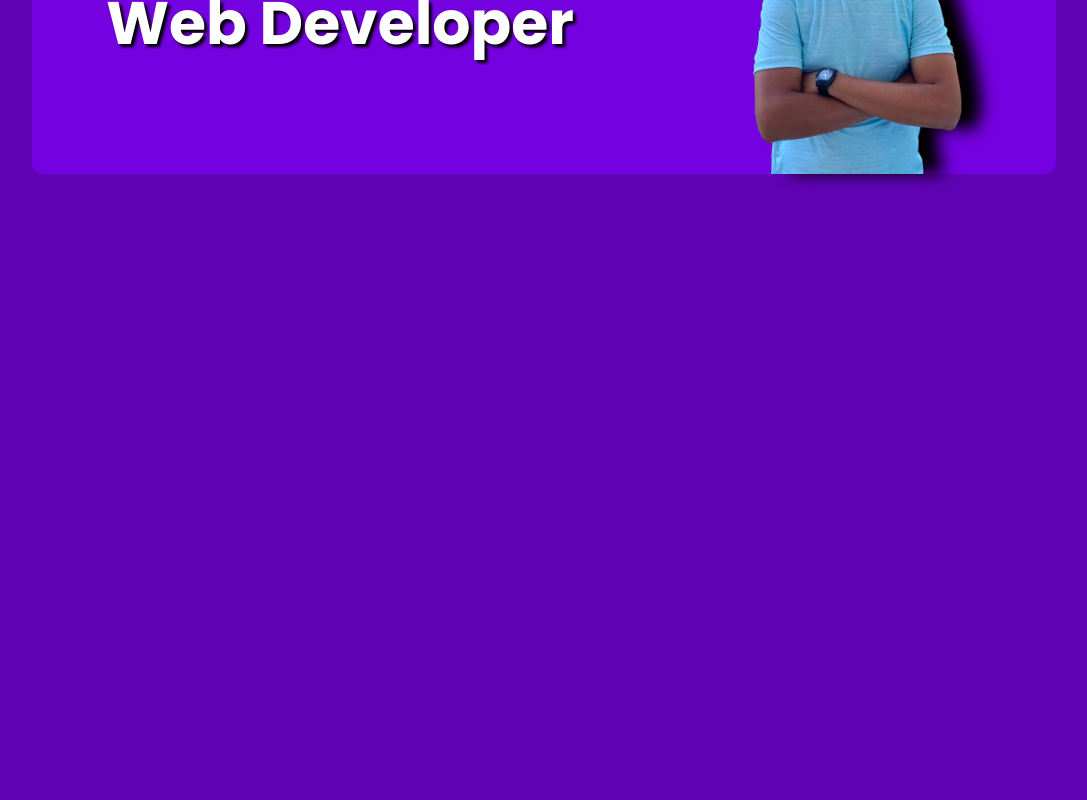
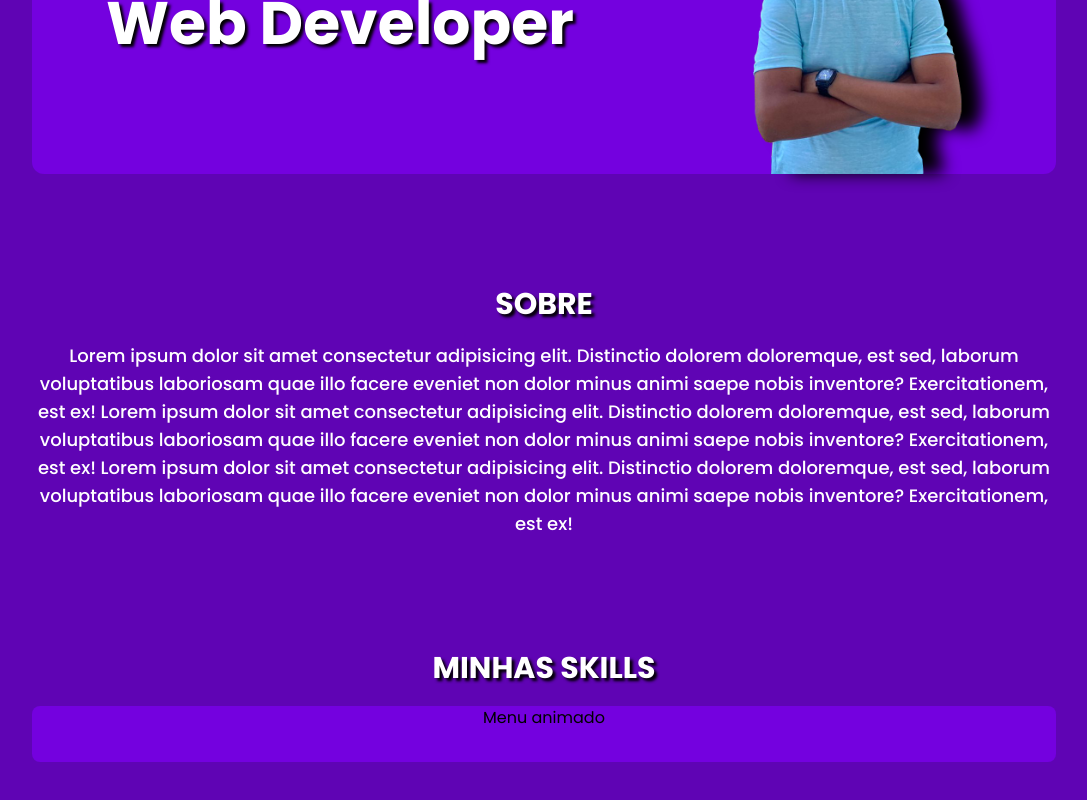
Before and after one commit to JoaoLeandroo/meu-portfolio, a Next.js app: page / in a window 1280 px wide. Shown: the part 280-1080 px from the top of the page, without its empty margins (96-1183 px from the left). Before the commit the page ends 800 px from the top, so only its background shows below. Built offline with nearby package versions, Linux system fonts and the light colour scheme.

Commit message:
feat: section sobre e skills(desktop) prontas

```diff
--- a/src/app/page.jsx
+++ b/src/app/page.jsx
@@ -22,6 +22,22 @@ export default function Home() {
             />
           </div>
         </section>
+
+        <section className="max-w-[1464px] w-[80%] mt-28 m-auto text-center">
+          <h2 className="text-shadow text-white font-bold text-3xl mb-5 uppercase">Sobre</h2>
+          <p className="text-white font-medium text-lg">
+            Lorem ipsum dolor sit amet consectetur adipisicing elit. Distinctio dolorem doloremque, est sed, laborum voluptatibus laboriosam quae illo facere eveniet non dolor minus animi saepe nobis inventore? Exercitationem, est ex!
+            Lorem ipsum dolor sit amet consectetur adipisicing elit. Distinctio dolorem doloremque, est sed, laborum voluptatibus laboriosam quae illo facere eveniet non dolor minus animi saepe nobis inventore? Exercitationem, est ex!
+            Lorem ipsum dolor sit amet consectetur adipisicing elit. Distinctio dolorem doloremque, est sed, laborum voluptatibus laboriosam quae illo facere eveniet non dolor minus animi saepe nobis inventore? Exercitationem, est ex!
+          </p>
+        </section>
+
+        <section className="max-w-[1464px] w-[80%] m-auto mt-28 text-center mb-72">
+          <h2 className="text-shadow text-white font-bold text-3xl mb-5 uppercase">Minhas Skills</h2>
+          <div className="w-full h-14 bg-secundary-purple rounded-lg">
+            Menu animado
+          </div>
+        </section>
       </main>
     </>
   )
```
